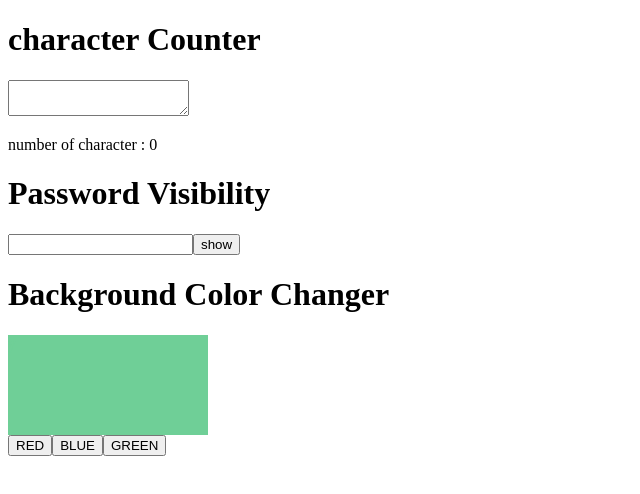
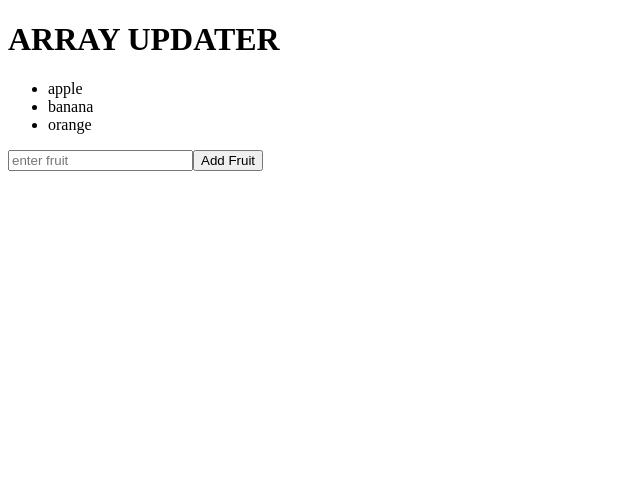
Before and after one commit to mdyasinreza1510/LEARNING_REACT, a React (Vite) app in the folder project1/: page / in a window 1280 px wide. Shown: the top 494 px of the page, without its empty margins (0-640 px from the left). Built offline with nearby package versions, Linux system fonts and the light colour scheme.

Commit message:
12-5-26 i coverd the  topic updating arrays by usestate

```diff
--- a/project1/src/App.jsx
+++ b/project1/src/App.jsx
@@ -210,16 +210,28 @@
 
 
 
+//..............................................updating array in state.............................................................
+
+import Arrayupdate from './Mycomponent.jsx'
+function App(){
+
+     return(
+
+                    <Arrayupdate></Arrayupdate>
 
 
+               );
+
+          }
+          export default App
 
 //...........................................practice................................
 
-import Practice from './Practice.jsx'
+// import Practice from './Practice.jsx'
 
-function App(){
-     return(
-           <Practice></Practice>
-     );
-}
-export default App
+// function App(){
+//      return(
+//            <Practice></Practice>
+//      );
+// }
+// export default App
--- a/project1/src/Mycomponent.jsx
+++ b/project1/src/Mycomponent.jsx
@@ -1,5 +1,6 @@
 //to use hooks we need to import react and useState from react
 //hooks use krne se hm directly virtual dom me changes kr skte h without using class component
+
 
 
 import React, { useState } from 'react';
@@ -252,3 +253,41 @@ import React, { useState } from 'react';
 
 // }
 // export default Objectupdate
+
+
+//.............................................update array in state....................................................................
+
+function Arrayupdate(){
+
+    const[foods,setFoods]=useState(["apple", "banana","orange"]);
+
+const addfruit=() =>{
+    const newfruit=document.getElementById("addfruit").value;
+    document.getElementById("addfruit").value="";
+    setFoods([...foods,newfruit]);
+}
+
+const removefruit=(index)=>{
+setFoods(foods.filter((_, i)=>i!==index));
+}
+
+
+
+    return (
+        <div>
+            <h1>ARRAY UPDATER</h1>
+
+            <ul>
+                {/* yaha pe hmne map k zariya food ko track kiya aur ey me index ki value ko add krke print kiya ek ul me */}
+                {foods.map((food, index) =>
+                    <li onClick={()=>removefruit(index)} key={index}>{food}</li>
+                    // aur jab bhi hm koi fun k sath parameter ko pass krenge tb hme arrow ka use krna hai
+                )}
+            </ul>
+            <input id="addfruit" type="text" placeholder='enter fruit' />
+       <button onClick={addfruit}>Add Fruit</button>
+        </div>
+    );
+}
+
+export default Arrayupdate;
```
